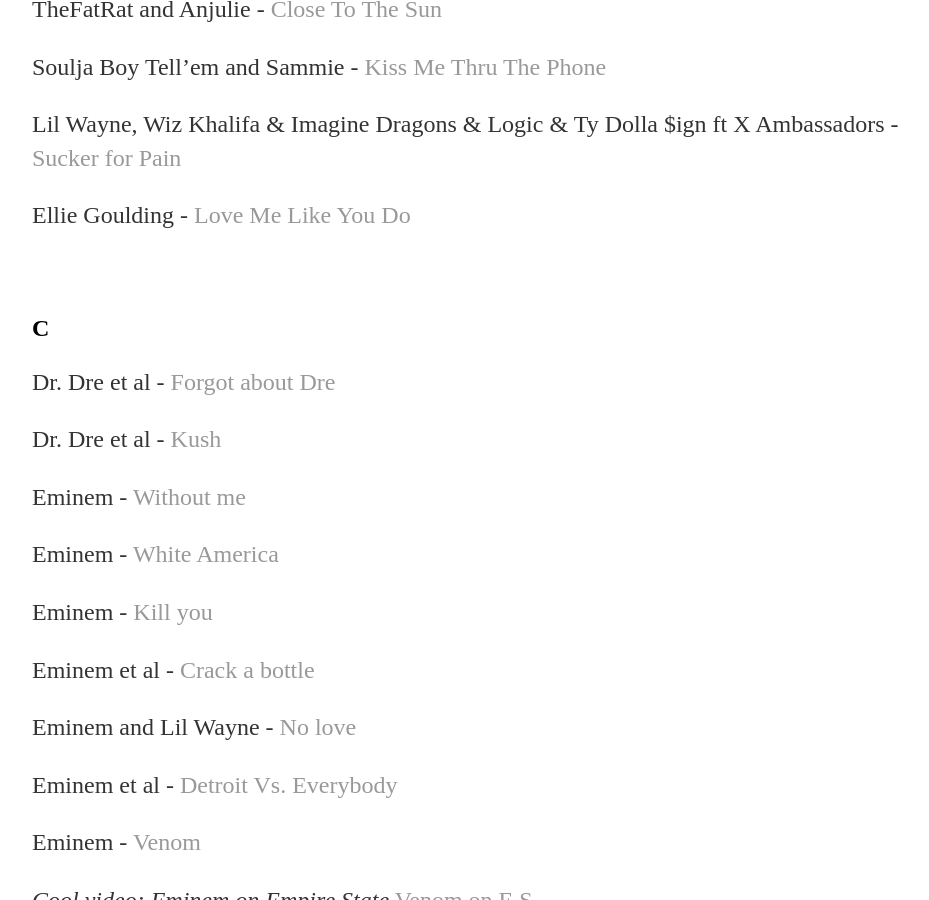
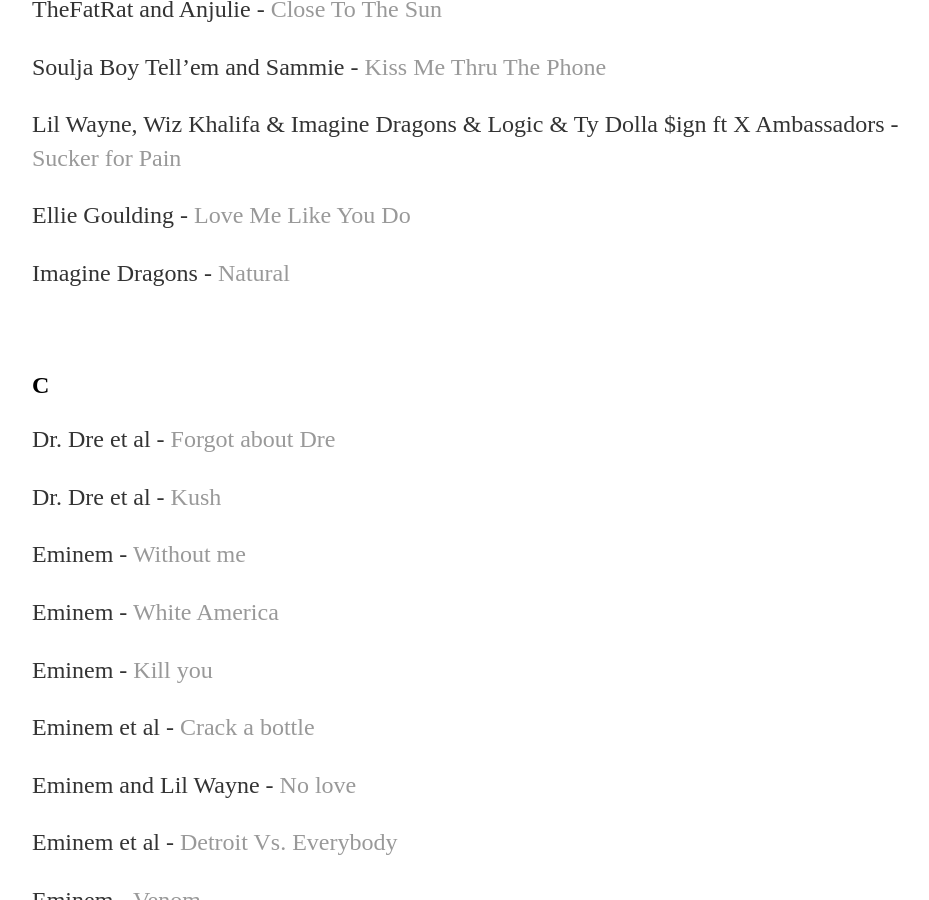
Before and after one commit to yjkweon24/yjkweon24.github.io, a Jekyll site: the page built from _posts/2018-10-23-songs-that-i-love.md, in a window 1280 px wide and 900 px high, scrolled down 12779 px. Shown: the whole window, without its empty margins (160-1089 px from the left). Built offline with Jekyll 4.4.1, drawn with Linux system fonts in a browser that asks for light colours.

Commit message:
Update 2018-10-23-songs-that-i-love.md

```diff
--- a/_posts/2018-10-23-songs-that-i-love.md
+++ b/_posts/2018-10-23-songs-that-i-love.md
@@ -444,6 +444,8 @@
 
 Ellie Goulding - [Love Me Like You Do](https://www.youtube.com/watch?v=AJtDXIazrMo)
 
+Imagine Dragons - [Natural](https://www.youtube.com/watch?v=0I647GU3Jsc&list=RDGMEM6ijAnFTG9nX1G-kbWBUCJAVMM66U_DuMCS8&index=5)
+
 <br>
 
 ## C
```
